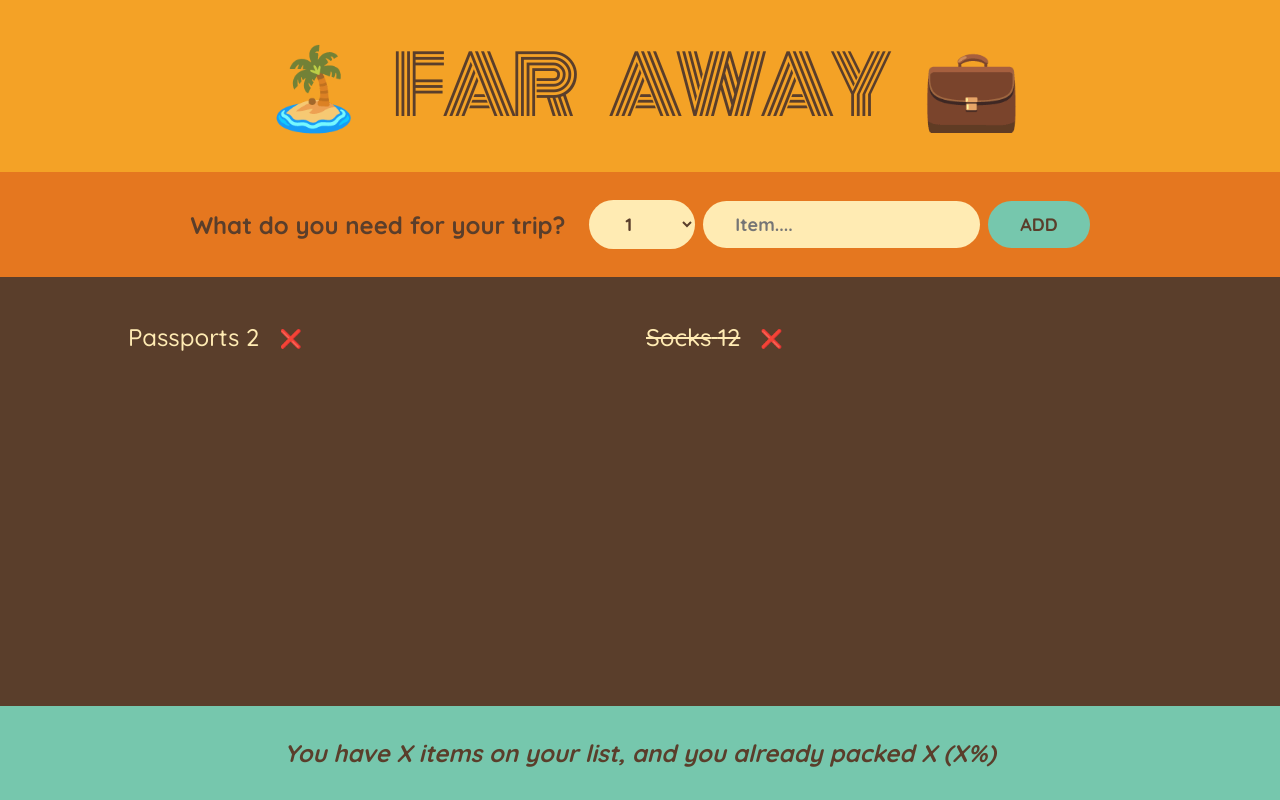
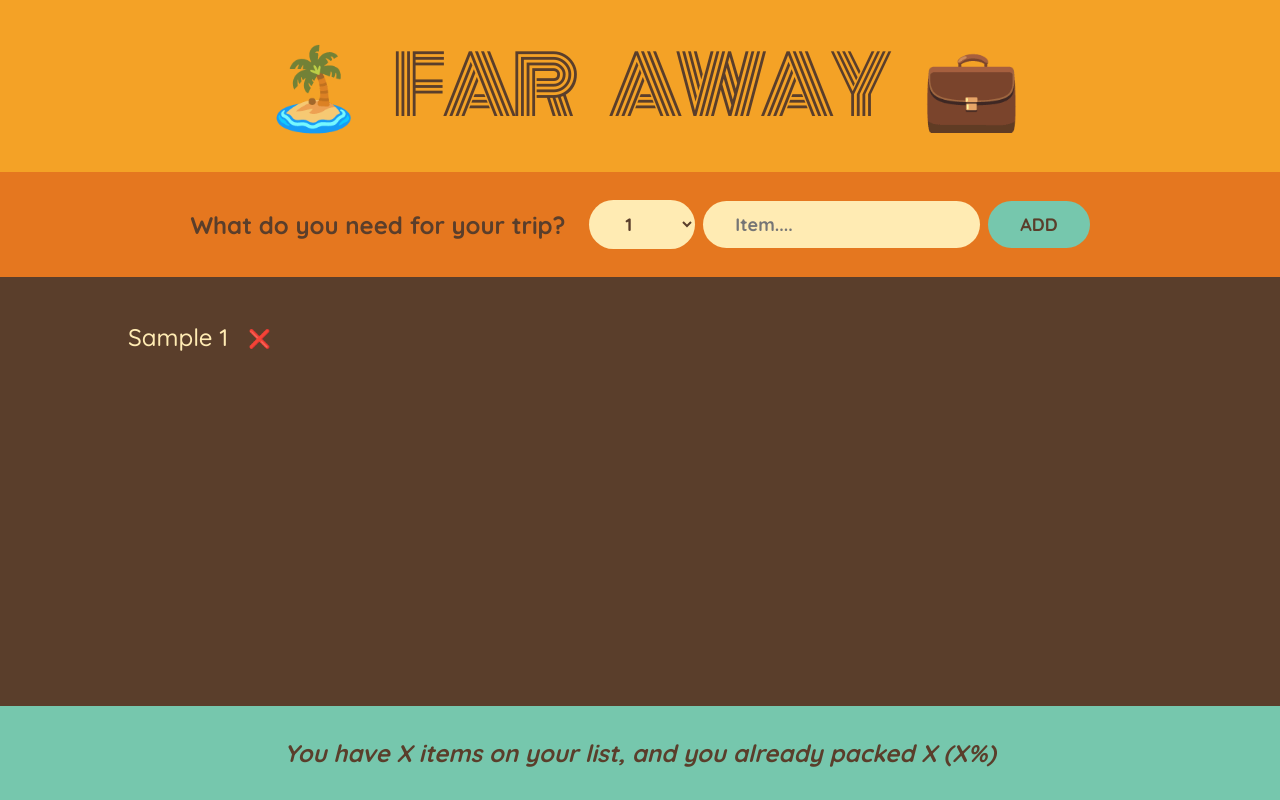
Before and after one commit to SumanSubedi9/Travel-Essentials, a React (Create React App) app: page / in a window 1280 px wide. Both pictures are taken after typing "Sample" into the empty fields and a click on the button "ADD". Built offline with nearby package versions, Linux system fonts and the light colour scheme.

Commit message:
Implemented adding new items from users to packlist component

```diff
--- a/src/App.js
+++ b/src/App.js
@@ -1,16 +1,25 @@
 import { useState } from "react";
 
-const initialItems = [
-  { id: 1, description: "Passports", quantity: 2, packed: false },
-  { id: 2, description: "Socks", quantity: 12, packed: true },
-];
+// APP COMPONENT
 
 export default function App() {
+  const [items, setItems] = useState([]);
+
+  function handleAddItems(item) {
+    setItems((items) => [...items, item]);
+  }
+
+  // DELETING ITEMS FROM THE ARRAY
+
+  function handleDeleteItems(id) {
+    setItems((items) => items.filter((item) => item.id !== id));
+  }
+
   return (
     <div className="app">
       <Logo />
-      <Form />
-      <PackingList />
+      <Form onAddItems={handleAddItems} />
+      <PackingList items={items} onDeleteItems={handleDeleteItems} />
       <Stats />
     </div>
   );
@@ -20,14 +29,11 @@ function Logo() {
   return <h1>🏝️ Far Away 💼</h1>;
 }
 
-function Form() {
+// FORM COMPONENT
+
+function Form({ onAddItems }) {
   const [description, setDescription] = useState("");
   const [quantity, setQuantity] = useState(1);
-  const [items, setItems] = useState([]);
-
-  function handleAddItems(item) {
-    setItems((items) => [...items, item]);
-  }
 
   function handleSubmit(e) {
     e.preventDefault();
@@ -36,7 +42,7 @@ function Form() {
 
     const newItem = { description, quantity, packed: false, id: Date.now() };
 
-    handleAddItems(newItem);
+    onAddItems(newItem);
 
     setDescription("");
     setQuantity(1);
@@ -65,28 +71,34 @@ function Form() {
   );
 }
 
-function PackingList() {
+// PACKING LIST COMPONENT
+
+function PackingList({ items, onDeleteItems }) {
   return (
     <div className="list">
       <ul>
-        {initialItems.map((item) => (
-          <Item item={item} key={item.id} />
+        {items.map((item) => (
+          <Item onDeleteItems={onDeleteItems} item={item} key={item.id} />
         ))}
       </ul>
     </div>
   );
 }
 
-function Item({ item }) {
+// ITEMS COMPONENT
+
+function Item({ item, onDeleteItems }) {
   return (
     <li>
       <span style={item.packed ? { textDecoration: "line-through" } : {}}>
         {item.description} {item.quantity}
       </span>
-      <button>❌</button>
+      <button onClick={() => onDeleteItems(item.id)}>❌</button>
     </li>
   );
 }
+
+// STATS COMPONENT
 
 function Stats() {
   return (
```
